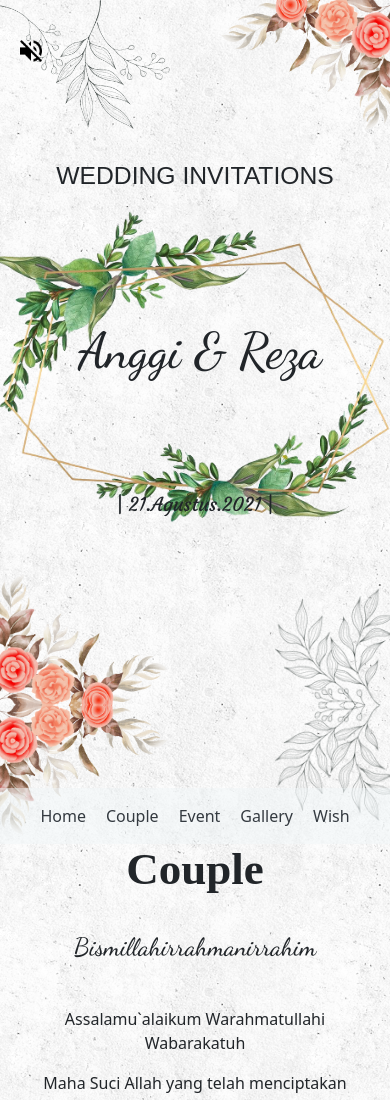
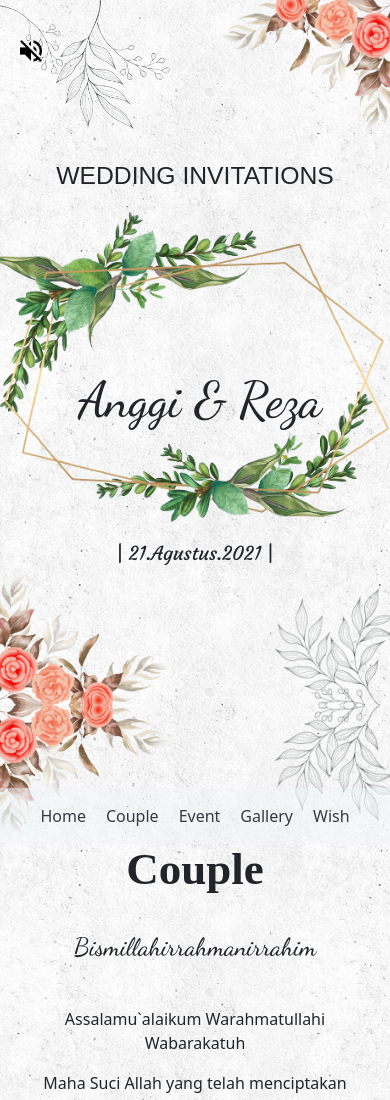
Before and after one commit to YusufChandraNasution/Wedding.github.io, a plain HTML site: page index.html in a window 390 px wide. Shown: the top 1100 px of the page. Drawn offline with nearby package versions, Linux system fonts and the light colour scheme; a web font is replaced by a local one.

Commit message:
Seven commit

```diff
--- a/style.css
+++ b/style.css
@@ -628,7 +628,7 @@ section#wish .borderTop img:last-child{
         clear: both;
         position: relative;
         text-align: center;
-        top: -129px;
+        top: -80px;
     }
     .text p:first-child{
         font-family: 'Dancing Script', cursive;
```
